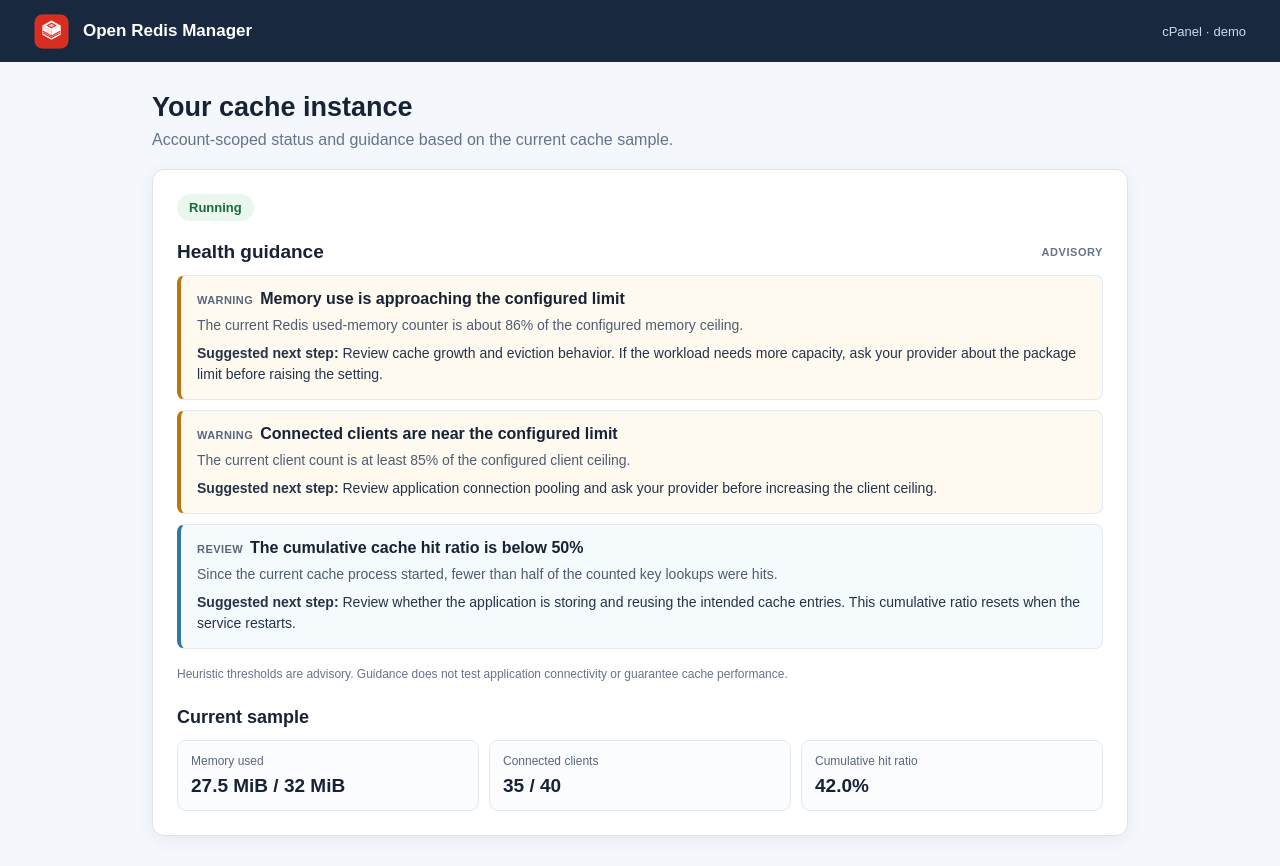
After one commit to aivanov2-godaddy/open-redis-manager, a PHP site: page /screenshots/previews/cpanel-health-guidance.html in a window 1280 px wide. The commit adds this page. Run offline with PHP 8.4, Linux system fonts and the light colour scheme.

Commit message:
Add advisory cPanel health guidance (#73)
Co-authored-by: aivanov2-godaddy <aivanov2-godaddy@users.noreply.github.com>

```diff
--- /dev/null
+++ b/screenshots/previews/cpanel-health-guidance.html
@@ -0,0 +1,79 @@
+<!doctype html>
+<html lang="en">
+<head>
+  <meta charset="utf-8">
+  <meta name="viewport" content="width=device-width, initial-scale=1">
+  <title>Open Redis Manager — Health guidance</title>
+  <style>
+    * { box-sizing: border-box; }
+    body { margin: 0; background: #f4f7fb; color: #172235; font-family: Arial, sans-serif; }
+    .topbar { height: 62px; display: flex; align-items: center; gap: 14px; padding: 0 34px; color: #fff; background: #18283f; }
+    .brand-icon { width: 35px; height: 35px; }
+    .topbar strong { font-size: 17px; }
+    .topbar span { margin-left: auto; color: #d0d9e6; font-size: 13px; }
+    main { max-width: 1020px; margin: 30px auto; padding: 0 22px; }
+    h1 { margin: 0 0 8px; font-size: 27px; }
+    .subtitle { margin: 0 0 20px; color: #65748a; }
+    .card { padding: 24px; border: 1px solid #dce3ec; border-radius: 12px; background: #fff; box-shadow: 0 4px 18px rgb(23 34 53 / 6%); }
+    .state { display: inline-block; margin: 0; padding: 6px 12px; border-radius: 999px; background: #e9f7ef; color: #176b3a; font-size: 13px; font-weight: 700; }
+    .heading { display: flex; align-items: center; gap: 12px; margin: 20px 0 12px; }
+    h2 { margin: 0; font-size: 19px; }
+    .advisory { margin-left: auto; color: #65748a; font-size: 11px; font-weight: 700; letter-spacing: .05em; text-transform: uppercase; }
+    .findings { display: grid; gap: 10px; margin: 0; padding: 0; list-style: none; }
+    .finding { padding: 14px 16px; border: 1px solid #e4e8ef; border-left: 4px solid #b77813; border-radius: 8px; background: #fffaf0; }
+    .finding.review { border-left-color: #317a9d; background: #f5fafc; }
+    .severity { margin-right: 7px; color: #59677c; font-size: 11px; font-weight: 700; letter-spacing: .04em; text-transform: uppercase; }
+    .finding strong { display: inline; }
+    .finding p { margin: 7px 0 0; color: #4d5c71; font-size: 14px; line-height: 1.5; }
+    .finding p:last-child { color: #24334a; }
+    .note { margin: 16px 0 0; color: #65748a; font-size: 12px; line-height: 1.5; }
+    .metrics-title { margin: 24px 0 12px; font-size: 18px; }
+    .metrics { display: grid; grid-template-columns: repeat(3, minmax(0, 1fr)); gap: 10px; }
+    .metric { padding: 13px; border: 1px solid #e2e8f0; border-radius: 9px; background: #fbfcfe; }
+    .metric span { display: block; color: #59677c; font-size: 12px; }
+    .metric strong { display: block; margin-top: 7px; font-size: 19px; }
+    @media (max-width: 620px) { main { margin: 18px auto; padding: 0 12px; } .card { padding: 16px; } .metrics { grid-template-columns: repeat(2, minmax(0, 1fr)); } }
+  </style>
+</head>
+<body>
+  <header class="topbar">
+    <img class="brand-icon" src="../../assets/orm-mark.svg" alt="">
+    <strong>Open Redis Manager</strong>
+    <span>cPanel · demo</span>
+  </header>
+  <main>
+    <h1>Your cache instance</h1>
+    <p class="subtitle">Account-scoped status and guidance based on the current cache sample.</p>
+    <section class="card" aria-label="Synthetic ORM health guidance preview">
+      <p class="state">Running</p>
+      <section aria-labelledby="health-title" aria-live="polite">
+        <div class="heading"><h2 id="health-title">Health guidance</h2><span class="advisory">Advisory</span></div>
+        <ul class="findings">
+          <li class="finding">
+            <span class="severity">Warning</span><strong>Memory use is approaching the configured limit</strong>
+            <p>The current Redis used-memory counter is about 86% of the configured memory ceiling.</p>
+            <p><strong>Suggested next step:</strong> Review cache growth and eviction behavior. If the workload needs more capacity, ask your provider about the package limit before raising the setting.</p>
+          </li>
+          <li class="finding">
+            <span class="severity">Warning</span><strong>Connected clients are near the configured limit</strong>
+            <p>The current client count is at least 85% of the configured client ceiling.</p>
+            <p><strong>Suggested next step:</strong> Review application connection pooling and ask your provider before increasing the client ceiling.</p>
+          </li>
+          <li class="finding review">
+            <span class="severity">Review</span><strong>The cumulative cache hit ratio is below 50%</strong>
+            <p>Since the current cache process started, fewer than half of the counted key lookups were hits.</p>
+            <p><strong>Suggested next step:</strong> Review whether the application is storing and reusing the intended cache entries. This cumulative ratio resets when the service restarts.</p>
+          </li>
+        </ul>
+        <p class="note">Heuristic thresholds are advisory. Guidance does not test application connectivity or guarantee cache performance.</p>
+      </section>
+      <h2 class="metrics-title">Current sample</h2>
+      <div class="metrics">
+        <div class="metric"><span>Memory used</span><strong>27.5 MiB / 32 MiB</strong></div>
+        <div class="metric"><span>Connected clients</span><strong>35 / 40</strong></div>
+        <div class="metric"><span>Cumulative hit ratio</span><strong>42.0%</strong></div>
+      </div>
+    </section>
+  </main>
+</body>
+</html>
```
Also changed, not shown: docs/features/catalog.md (+1 -1 lines), docs/features/screenshot-map.md (+1 -0 lines), docs/guides/health-guidance.md (added, +20 -0 lines), docs/release-notes.md (+2 -0 lines), packaging/cpanel/files/orm/index.live.php (+26 -0 lines), src/Orm/Cpanel/HealthGuidance.php (added, +142 -0 lines), tests/cpanel-health-guidance.php (added, +77 -0 lines), .github/workflows/quality.yml, .pre-commit-config.yaml, docs/README.md, screenshots/README.md, 2 other files.
